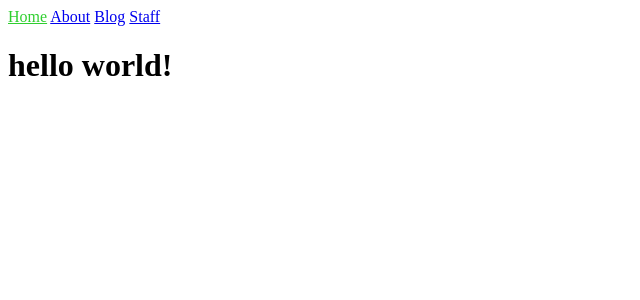
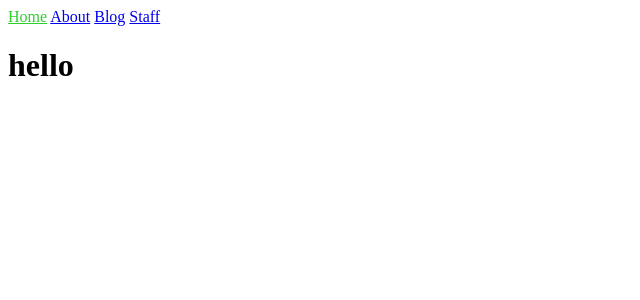
Before and after one commit to R136a1423/R136a1423.github.io, a Jekyll site: the page built from index.html, in a window 1280 px wide. Shown: the top 300 px of the page, without its empty margins (0-640 px from the left). Built offline with Jekyll 4.4.1, drawn with Linux system fonts in a browser that asks for light colours.

Commit message:
Update index.html

```diff
--- a/index.html
+++ b/index.html
@@ -2,4 +2,4 @@
 layout: default
 title: Home
 ---
-<h1>{{ "Hello World!" | downcase }}</h1>
+<h1>{{ "Hello" | downcase }}</h1>
```
